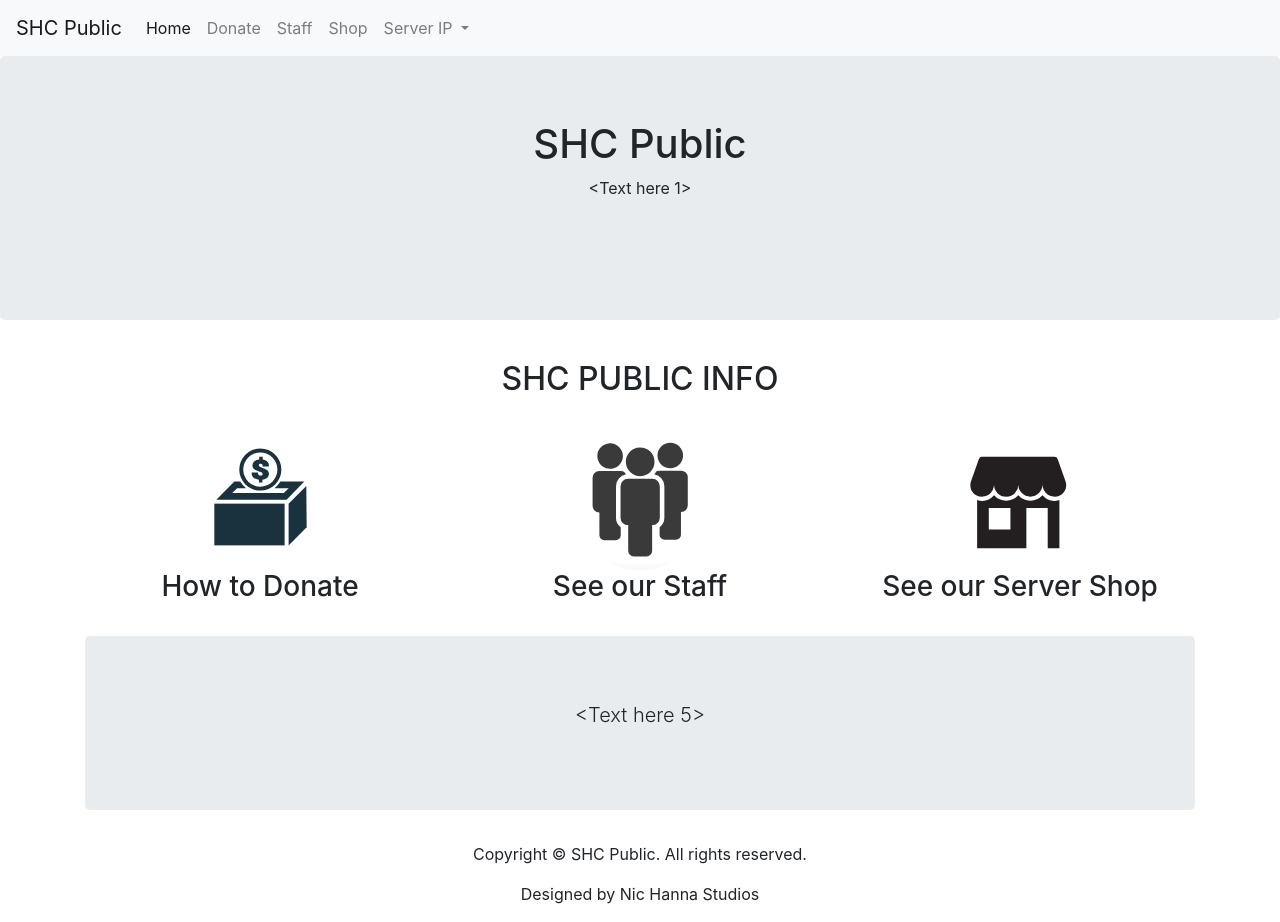
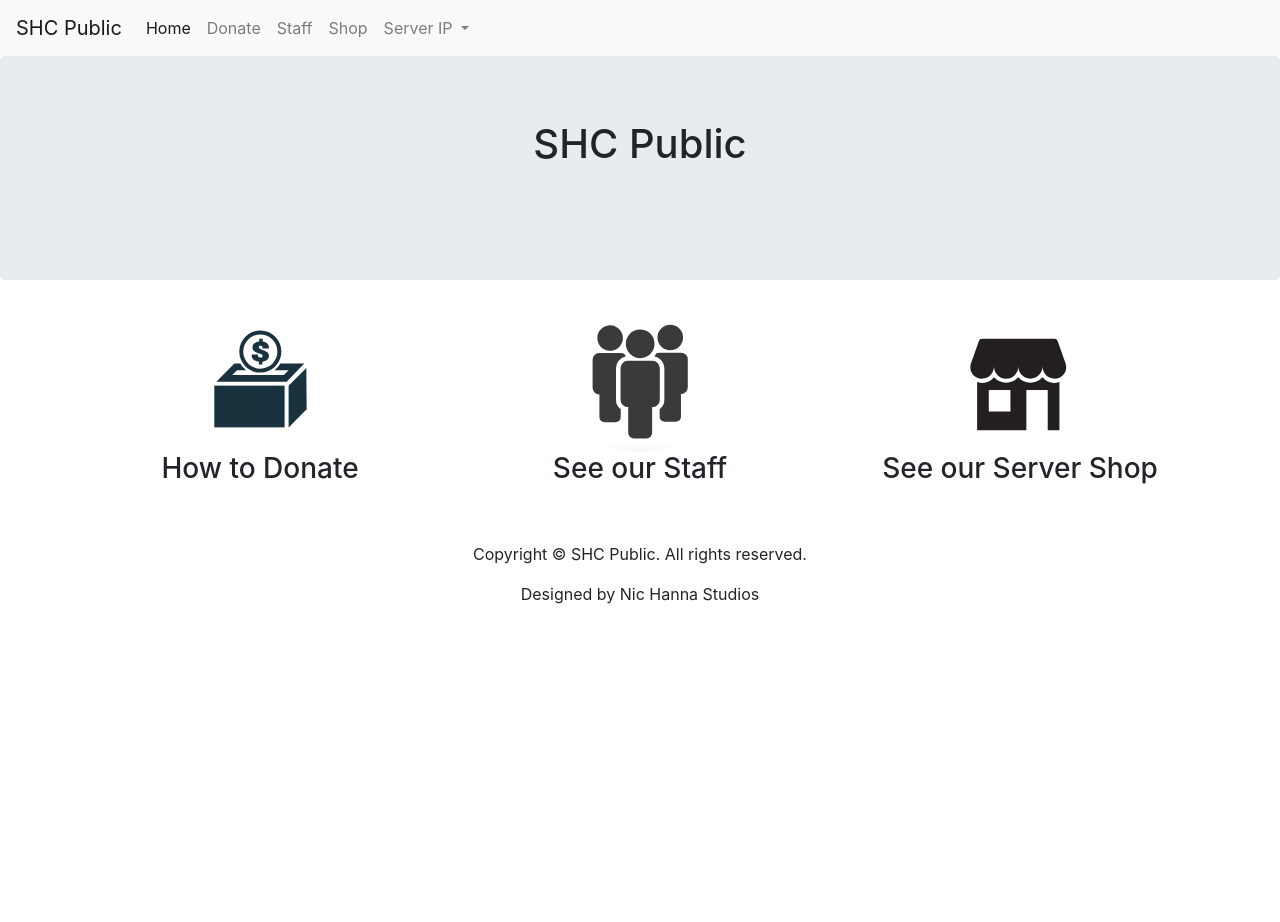
Before and after one commit to klebdotio/SHC-Public, a plain HTML site: page index.html in a window 1280 px wide. After the commit the page ends 800 px from the top, so only its background shows below. Drawn offline with Linux system fonts and the light colour scheme.

Commit message:
Update index.html

```diff
--- a/index.html
+++ b/index.html
@@ -9,6 +9,8 @@
 
   </head>
   <body>
+<div id="page-container">
+	<div id="content-wrap">
     <nav class="navbar navbar-expand-lg navbar-light bg-light">
       <a class="navbar-brand" href="index.html">SHC Public</a>
       <button class="navbar-toggler" type="button" data-toggle="collapse" data-target="#navbarSupportedContent" aria-controls="navbarSupportedContent" aria-expanded="false" aria-label="Toggle navigation"> <span class="navbar-toggler-icon"></span> </button>
@@ -38,8 +40,7 @@
         <div class="container">
           <div class="row">
             <div class="col-12">
-              <h1 class="text-center">SHC Public</h1>
-              <p class="text-center">&lt;Text here 1&gt;</p>
+				<h1 class="text-center">SHC Public</h1>
               <p>&nbsp;</p>
               <!-- <p class="text-center"><a class="btn btn-primary btn-lg" href="#" role="button">Learn more</a> </p> -->
             </div>
@@ -49,13 +50,6 @@
     </header>
     <section>
       <div class="container">
-        <div class="row">
-          <div class="col-lg-12 mb-4 mt-2 text-center">
-            <h2>SHC PUBLIC INFO</h2>
-          </div>
-        </div>
-      </div>
-      <div class="container ">
         <div class="row">
           <div class="col-lg-4 col-md-6 col-sm-12 text-center">
             <a href="donate.html"><img class="rounded-circle" alt="140x140" style="width: 140px; height: 140px;" src="images/donate.svg" data-holder-rendered="true"></a>
@@ -71,17 +65,19 @@
           </div>
         </div>
         <br>
-
-      <div class="jumbotron">
+		 <br>
+      <!-- <div class="jumbotron">
         <div class="container">
           <div class="row">
             <div class="text-center col-md-8 col-12 mx-auto">
               <p class="lead">&lt;Text here 5&gt;</p>
             </div>
           </div>
-        </div>
-      </div>
-    <footer class="text-center">
+        </div> -->
+		</div>
+	</section>
+	</div>
+    <footer class="text-center" id="footer">
       <div class="container">
         <div class="row">
           <div class="col-12">
@@ -96,5 +92,6 @@
     <!-- Include all compiled plugins (below), or include individual files as needed -->
     <script src="js/popper.min.js"></script>
     <script src="js/bootstrap-4.3.1.js"></script>
+	  </div>
   </body>
 </html>
```
